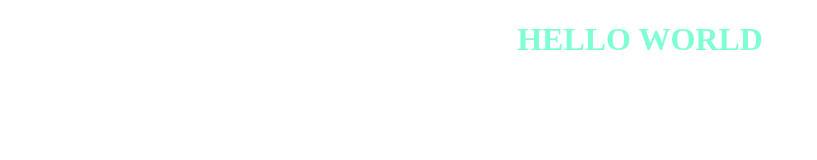
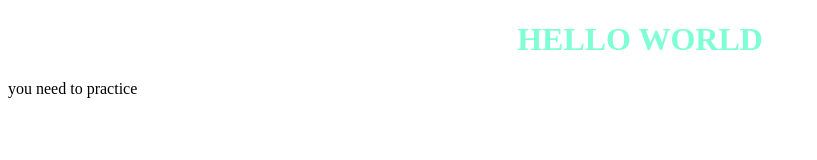
Before and after one commit to Tibebu-ht/MySecondRepo, a plain HTML site: page Index.html in a window 1280 px wide. Shown: the whole page, without its empty margins (0-817 px from the left). Drawn offline with Linux system fonts and the light colour scheme.

Commit message:
Add practice paragraph to Index.html

```diff
--- a/Index.html
+++ b/Index.html
@@ -8,5 +8,6 @@
 </head>
 <body>
     <h1>HELLO WORLD</h1>
+    <p>you need to practice </p>
 </body>
 </html>
```
